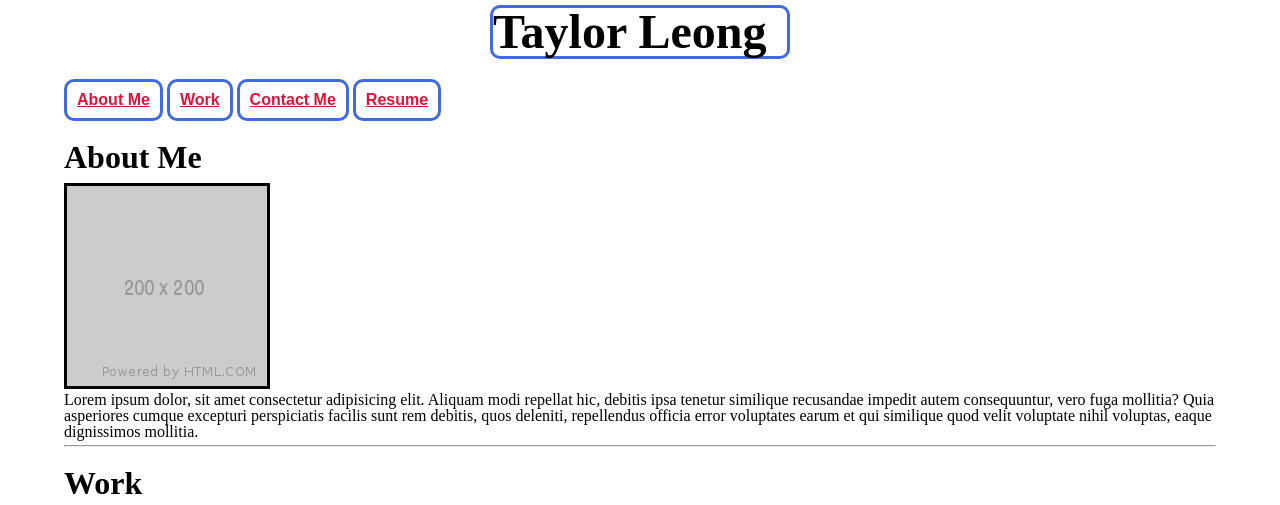
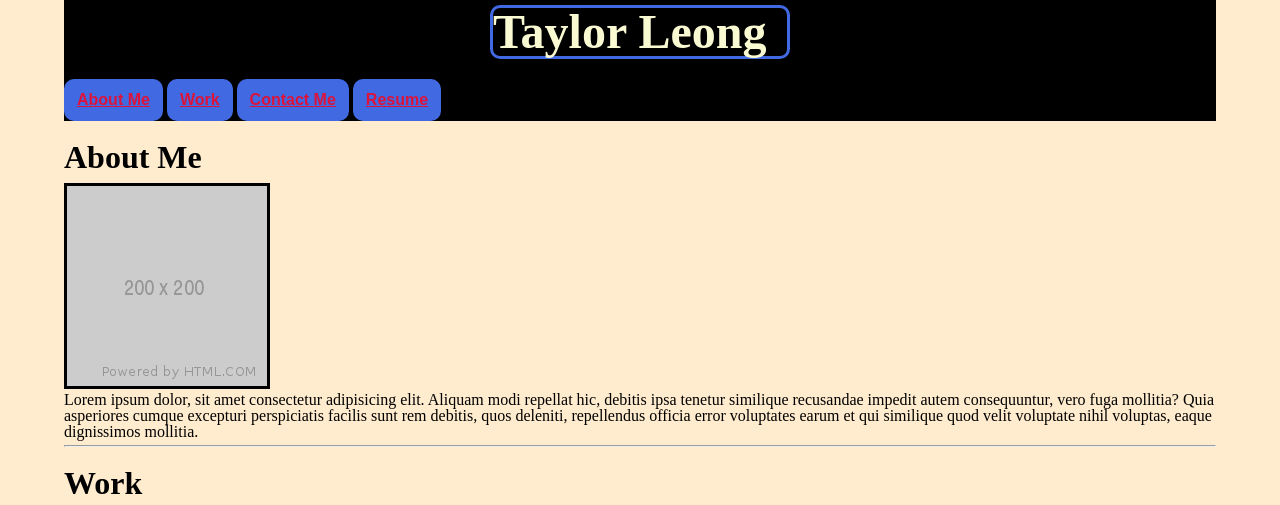
Before and after one commit to tjl2125/Portfolio, a plain HTML site: page index.html in a window 1280 px wide. Shown: the top 505 px of the page. Drawn offline with Linux system fonts and the light colour scheme.

Commit message:
added more colors and fixed ReadMe screenshot

```diff
--- a/assets/css/style.css
+++ b/assets/css/style.css
@@ -4,6 +4,7 @@
 --royalblue: #4169E1;
 --crimson: #DC143C;
 --yellow: #FAFAD2;
+--warm: #FFEBCD;
 }
 
 html {
@@ -12,6 +13,7 @@ scroll-behavior: smooth;
 
 body{
 font-family:'Times New Roman', Times, serif;
+background-color: var(--warm);
 }
 
 .container {
@@ -44,6 +46,7 @@ font-size: 300%;
 border: var(--royalblue) solid;
 border-radius: 10px;
 width: 300px;
+color:#FAFAD2;
 }
 
 h2 {
@@ -53,6 +56,10 @@ margin-top: 20px;
 margin-bottom: 10px;
 }
 
+header {
+background-color: var(--black) ;
+}
+
 nav ul li {
 margin: auto;
 display: inline-flex;
@@ -60,6 +67,7 @@ justify-content:space-between center;
 padding: 10px;
 border: var(--royalblue) solid;
 border-radius: 10px;
+background-color: var(--royalblue);
 }
 
 #about-me img {
```
Also changed, not shown: Screenshot.png (renamed from assets/images/Screenshot.png), 1 other file.
